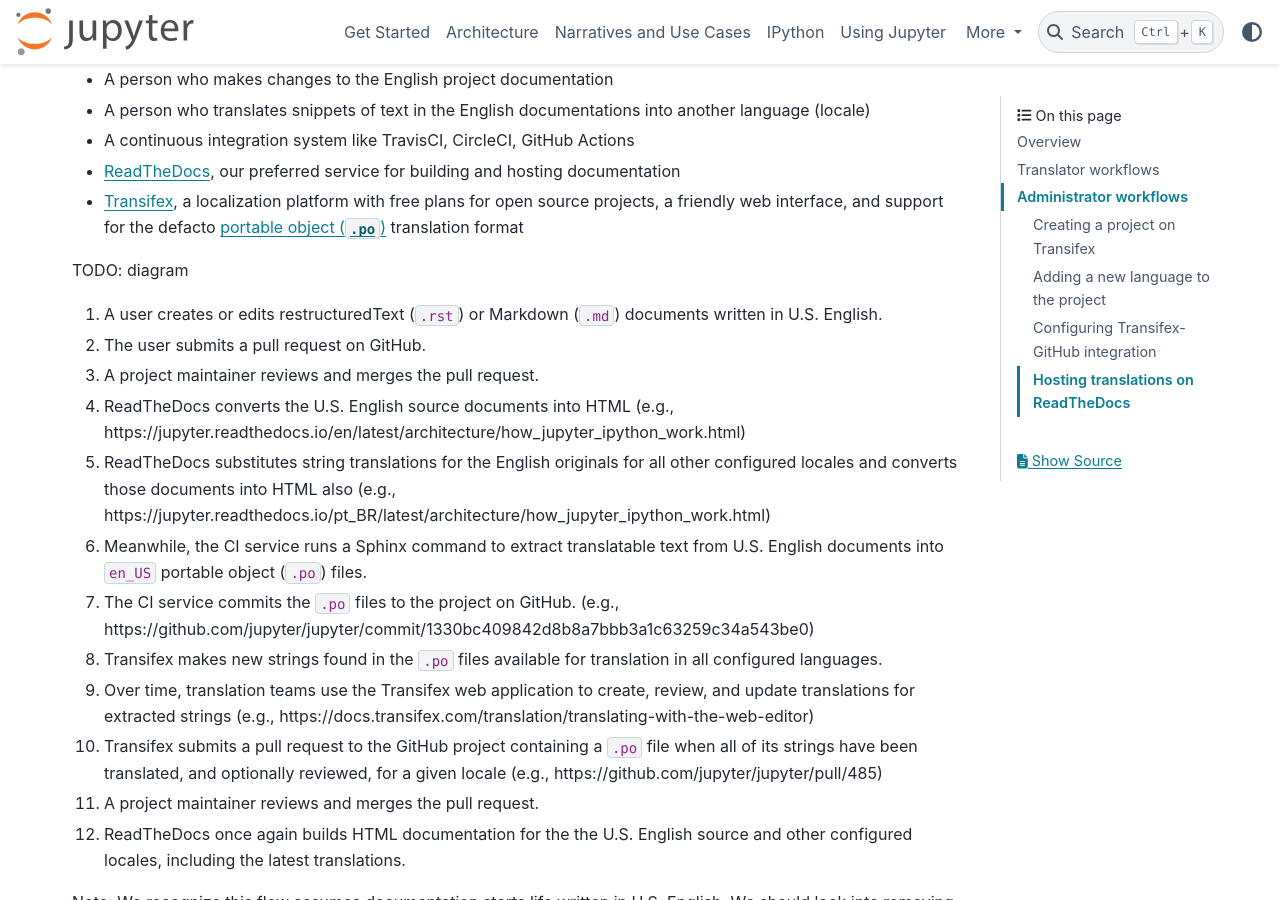
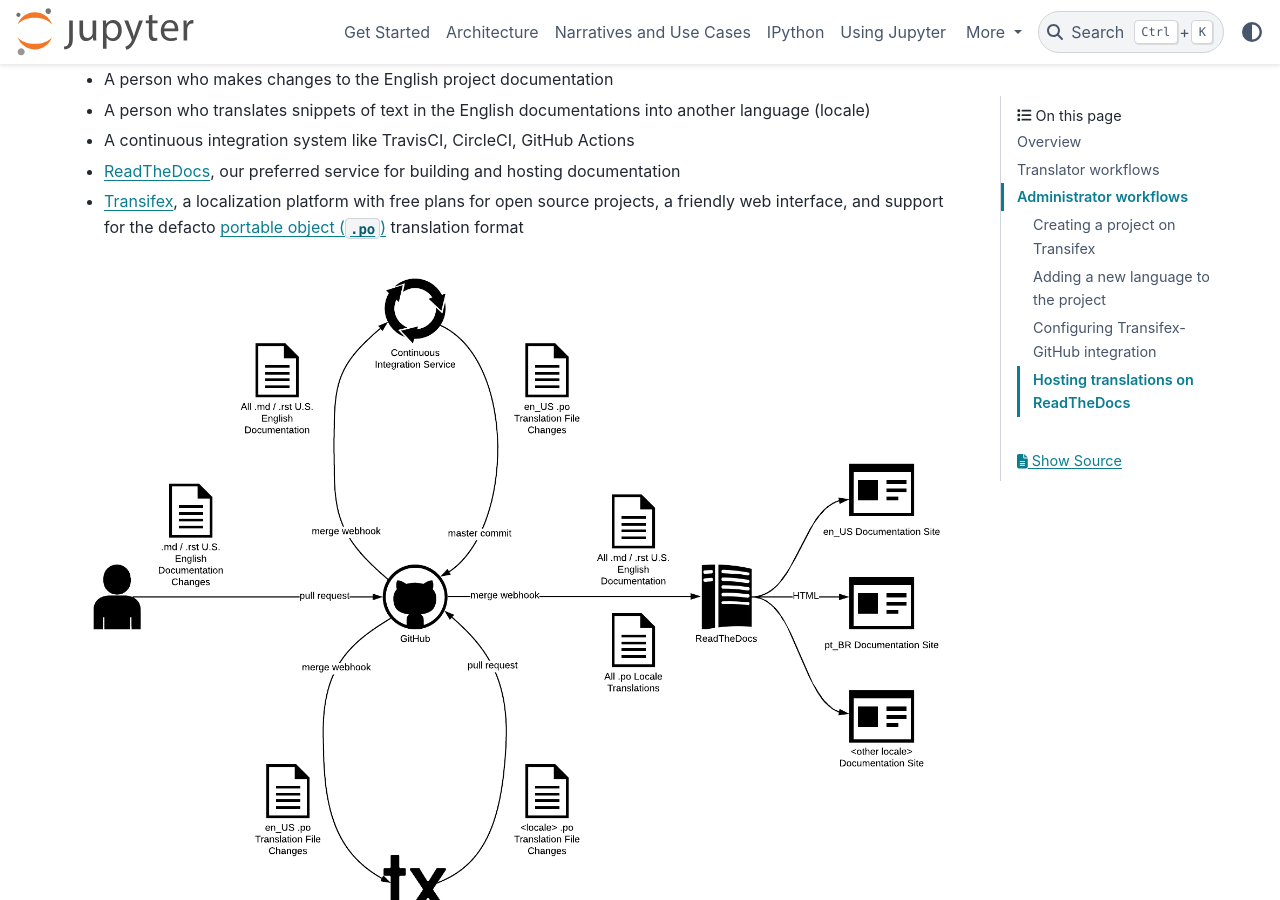
Before and after one commit to jupyter/jupyter, a Sphinx documentation site: the page built from docs/source/contrib_docs/doc-new-translation.md, in a window 1280 px wide and 900 px high, scrolled down 515 px. Built offline with Sphinx 7.4.7 and the PyData theme 0.15.4, drawn with Linux system fonts in a browser that asks for light colours; pages that are not in the unit, such as notebooks, are missing from menus.

Commit message:
Add diagram

```diff
--- a/docs/source/contrib_docs/doc-new-translation.md
+++ b/docs/source/contrib_docs/doc-new-translation.md
@@ -27,7 +27,8 @@
   projects, a friendly web interface, and support for the defacto
   [portable object (`.po`)](https://en.wikipedia.org/wiki/Gettext) translation format
 
-TODO: diagram
+![Translation CI/CD](static/translation-ci-cd.png "Diagram of the translation continuous integration
+and deployment flow")
 
 1. A user creates or edits restructuredText (`.rst`) or Markdown (`.md`) documents written in U.S.
    English.
```
Also changed, not shown: docs/source/contrib_docs/static/translation-ci-cd.png (added).
